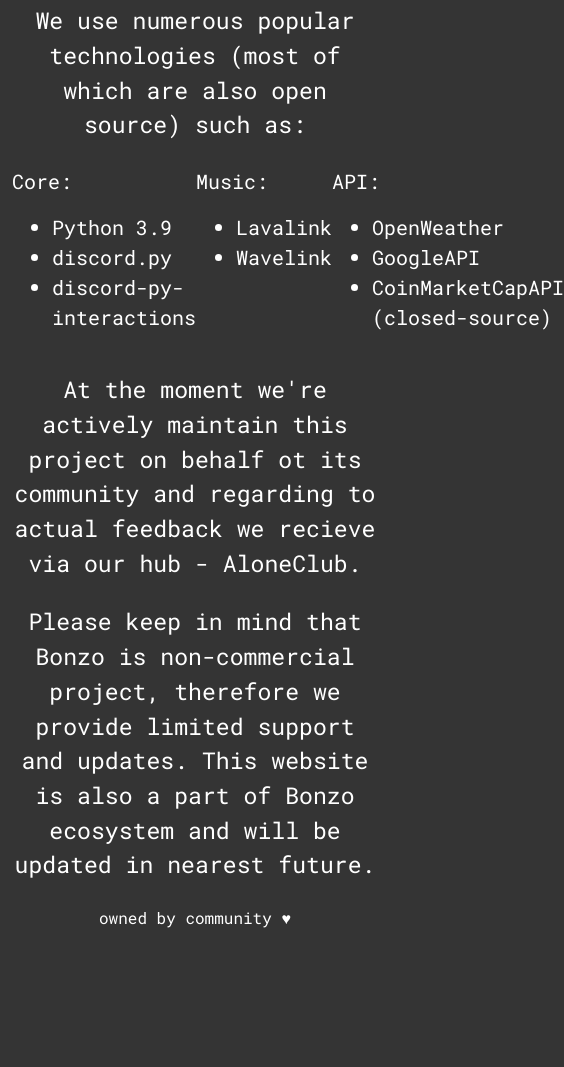
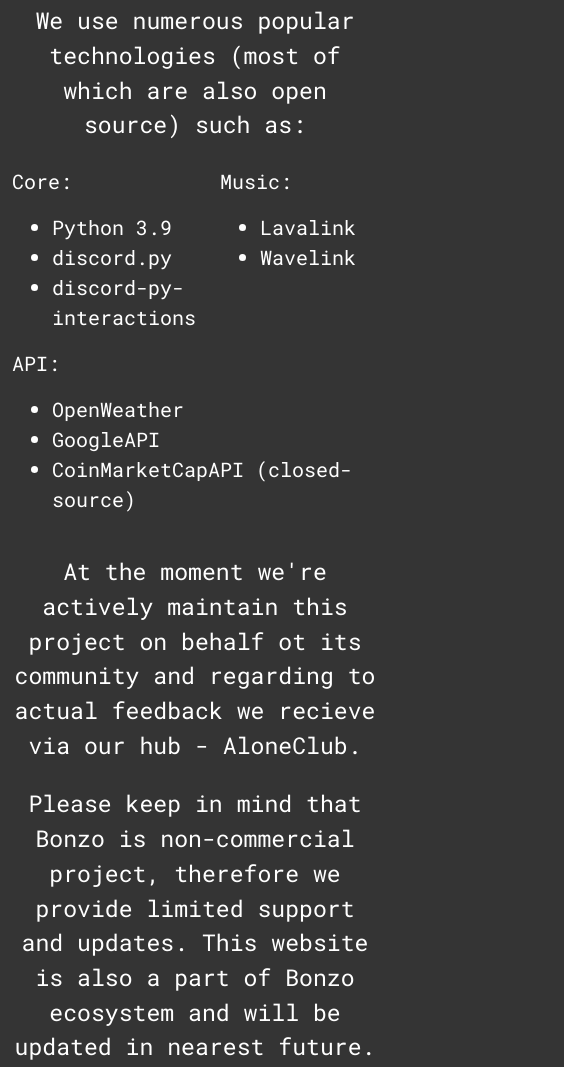
Before and after one commit to yasdf007/bonzoweb, a plain HTML site: page index.html in a window 390 px wide. Shown: the part 545-1612 px from the top of the page, 564 px wide, since content can reach past the window. Before the commit the page ends 1475 px from the top, so only its background shows below. Drawn offline with nearby package versions, Linux system fonts and the light colour scheme.

Commit message:
mobile friendly

```diff
--- a/index.html
+++ b/index.html
@@ -49,8 +49,8 @@
   <body
     style="background-color: #343434; font-family: 'Roboto Mono', monospace"
   >
+  <div class="container">
     <nav class="navbar navbar-expand-lg navbar-dark">
-      <div class="container">
         <a class="navbar-brand" href="/bonzoweb/">
           <img
             src="/bonzoweb/images/pics/bonzologo.png"
@@ -121,16 +121,15 @@
             </li>
           </ul>
         </div>
-      </div>
-    </nav>
+      </nav>
 
-    <div class="container fs-2 d-flex justify-content-center text-center mt-5">
+    <div class="fs-2 d-flex justify-content-center text-center mt-5">
       <p class="px-2 text-white">
         True open source community-driven developed Discord bot.
       </p>
     </div>
 
-    <div class="container text-white fs-3 mt-4 text-center">
+    <div class="text-white fs-3 mt-4 text-center">
       <p>Bonzo is a bot built for community by community.</p>
       <p>
         It is completely free to use and also open sourced.<br /><br />
@@ -142,15 +141,15 @@
       </p>
     </div>
 
-    <div class="container d-flex text-white fs-3 mt-4 text-center">
+    <div class="d-flex text-white fs-3 mt-4 text-center">
       <p>
         We use numerous popular technologies (most of which are also open
         source) such as:
       </p>
     </div>
 
-    <div class="container d-flex justify-content-evenly mt-2 mb-4">
-      <div class="text-white fs-5">
+    <div class="row justify-content-evenly mt-2 mb-4">
+      <div class="col text-white fs-5">
         <p>Core:</p>
         <ul class="ms-2">
           <li>Python 3.9</li>
@@ -158,14 +157,14 @@
           <li>discord-py-interactions</li>
         </ul>
       </div>
-      <div class="text-white fs-5">
+      <div class="col text-white fs-5">
         <p>Music:</p>
         <ul class="ms-2">
           <li>Lavalink</li>
           <li>Wavelink</li>
         </ul>
       </div>
-      <div class="text-white fs-5">
+      <div class="col text-white fs-5">
         <p>API:</p>
         <ul class="ms-2">
           <li>OpenWeather</li>
@@ -175,12 +174,12 @@
       </div>
     </div>
 
-    <div class="container d-flex text-white fs-3 mt-4 text-center">
+    <div class="d-flex text-white fs-3 mt-4 text-center">
       At the moment we're actively maintain this project on behalf ot its
       community and regarding to actual feedback we recieve via our hub -
       AloneClub.
     </div>
-    <div class="container d-flex text-white fs-3 mt-4 text-center">
+    <div class="d-flex text-white fs-3 mt-4 text-center">
       Please keep in mind that Bonzo is non-commercial project, therefore we
       provide limited support and updates. This website is also a part of Bonzo
       ecosystem and will be updated in nearest future.
@@ -194,5 +193,7 @@
       integrity="sha384-ka7Sk0Gln4gmtz2MlQnikT1wXgYsOg+OMhuP+IlRH9sENBO0LRn5q+8nbTov4+1p"
       crossorigin="anonymous"
     ></script>
+
+  </div>
   </body>
 </html>
```
Also changed, not shown: pages/cmds.html (+2 -2 lines).
